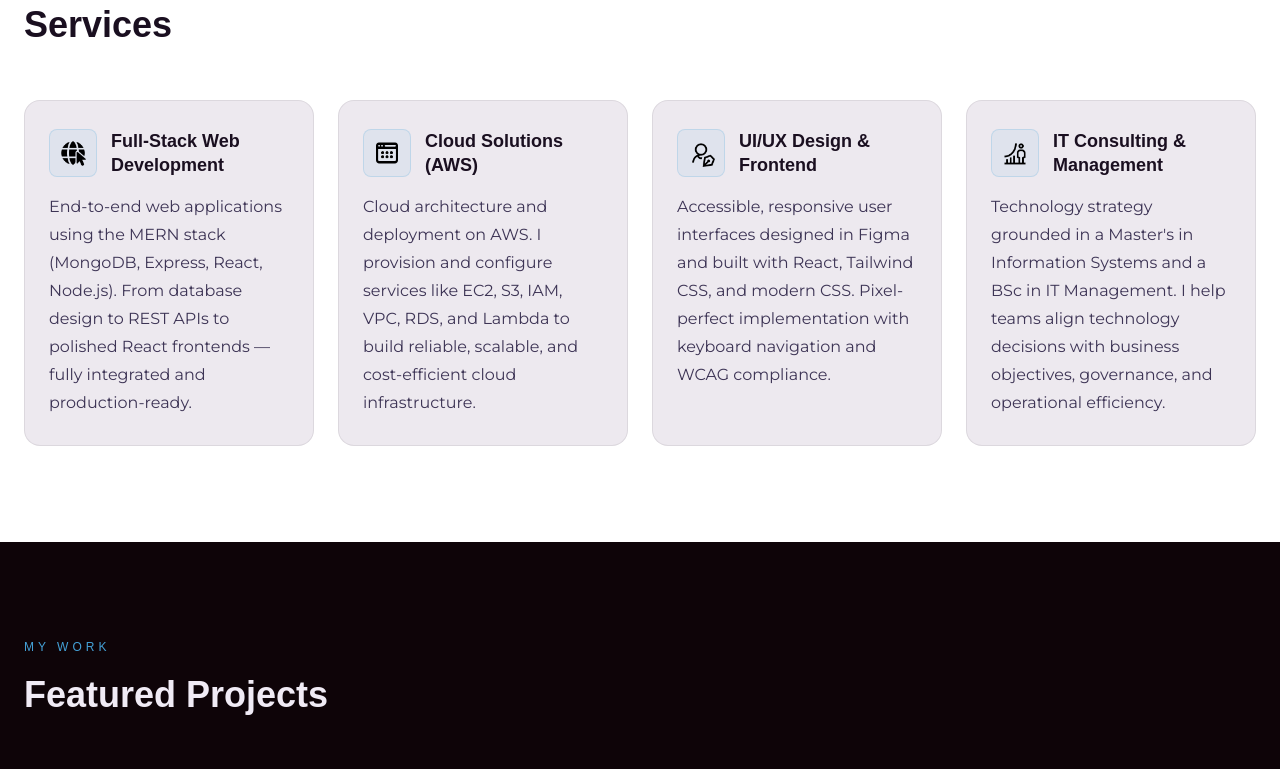
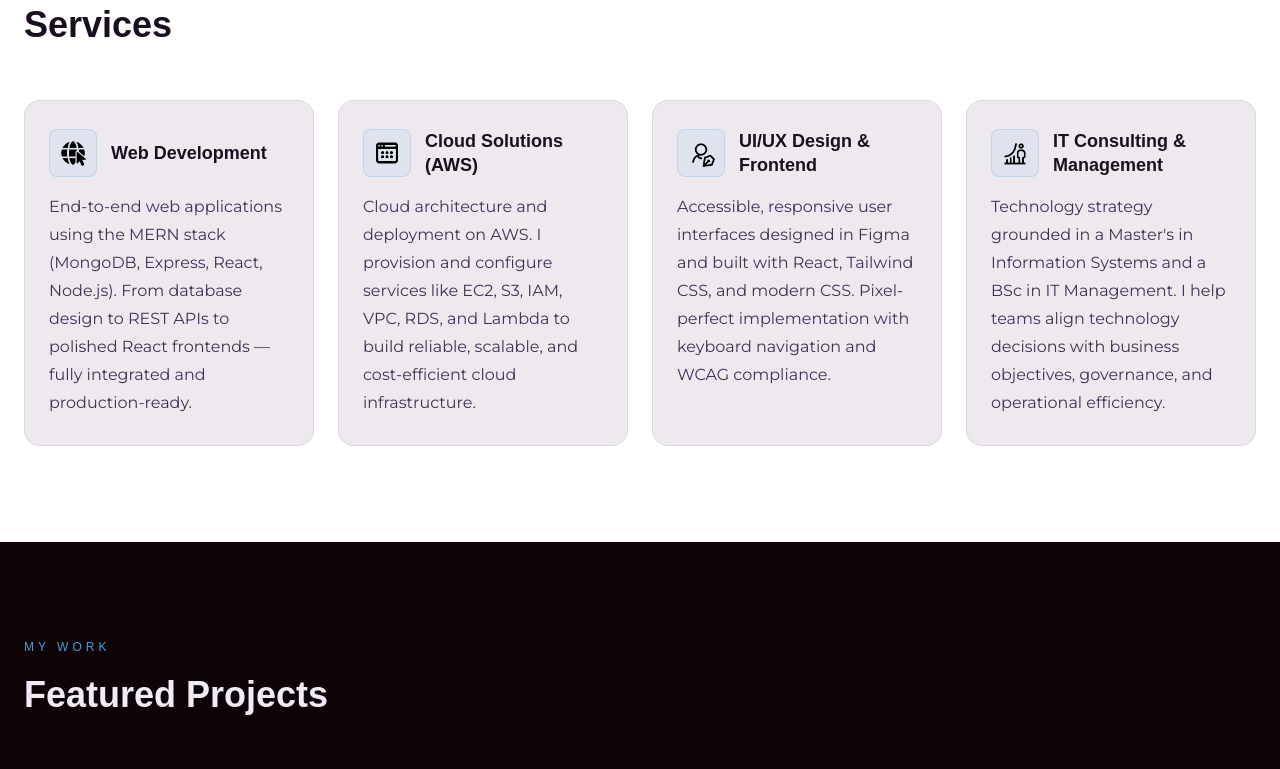
Before and after one commit to Akasi-M-P/akasi-mba, a React (Vite) app: page / in a window 1280 px wide. Shown: the part 3000-3769 px from the top of the page. Built offline with nearby package versions, Linux system fonts and the light colour scheme; a web font is replaced by a local one.

Commit message:
Update project link, service title, and certification details

```diff
--- a/src/ProjectsData.json
+++ b/src/ProjectsData.json
@@ -31,7 +31,7 @@
     ],
     "impact": "Instant word definitions, pronunciations, synonyms, antonyms, etymology, voice search, flashcard quiz, and share cards",
     "github": "https://github.com/Akasi-M-P/web-dictionary-app",
-    "live": "https://web-dictionary-app-tawny.vercel.app/"
+    "live": "https://web-dictionary-app-2b14.vercel.app/"
   },
   {
     "id": 3,
--- a/src/ServiceData.json
+++ b/src/ServiceData.json
@@ -1,7 +1,7 @@
 [
   {
     "id": 1,
-    "title": "Full-Stack Web Development",
+    "title": "Web Development",
     "description": "End-to-end web applications using the MERN stack (MongoDB, Express, React, Node.js). From database design to REST APIs to polished React frontends — fully integrated and production-ready.",
     "img": "/assets/websitedevelopment.png"
   },
--- a/src/components/Experience/Experience.jsx
+++ b/src/components/Experience/Experience.jsx
@@ -59,12 +59,15 @@ const education = [
 
 const certifications = [
   { name: "AWS Certified Cloud Practitioner", issuer: "Amazon Web Services" },
-  { name: "Front-End Web Development", issuer: "Professional Certification" },
+  { name: "Front-End Web Development", issuer: "Azubi Africa" },
   {
     name: "The Complete Node.js Developer Course",
-    issuer: "Jonas Schmedtmann",
+    issuer: "Jonas Schmedtmann - Udemy",
   },
-  { name: "Complete Web Development Bootcamp", issuer: "Dr. Angela Yu" },
+  {
+    name: "Complete Web Development Bootcamp",
+    issuer: "Dr. Angela Yu - Udemy",
+  },
 ];
 
 const Experience = () => {
```
